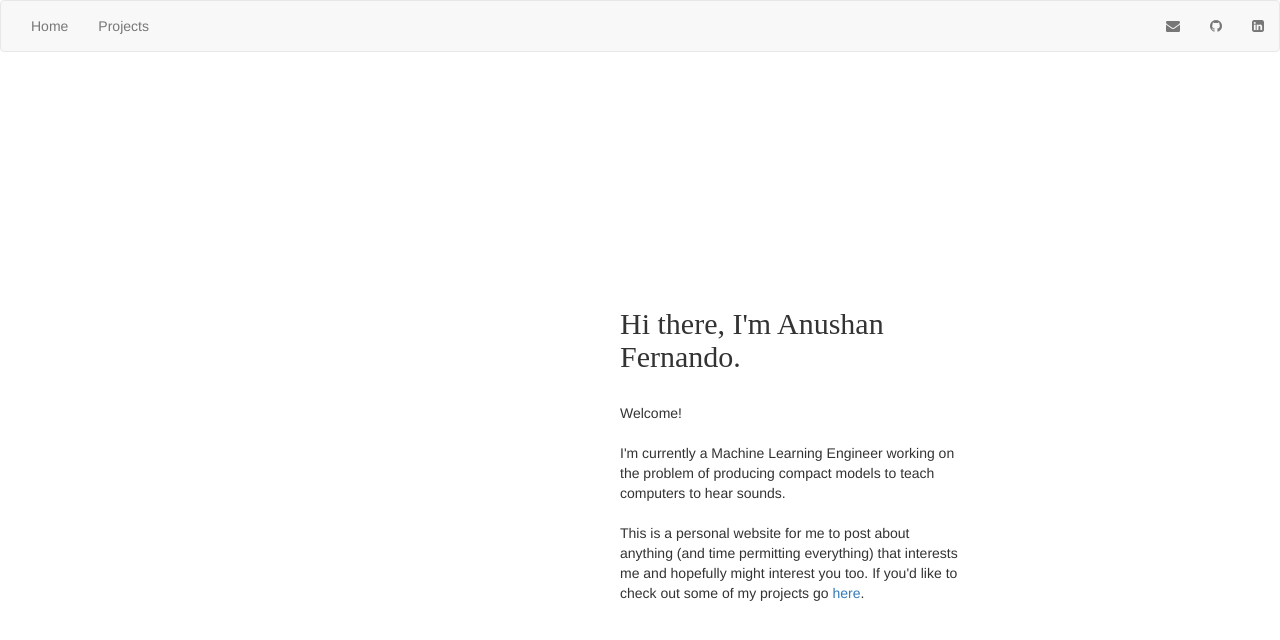
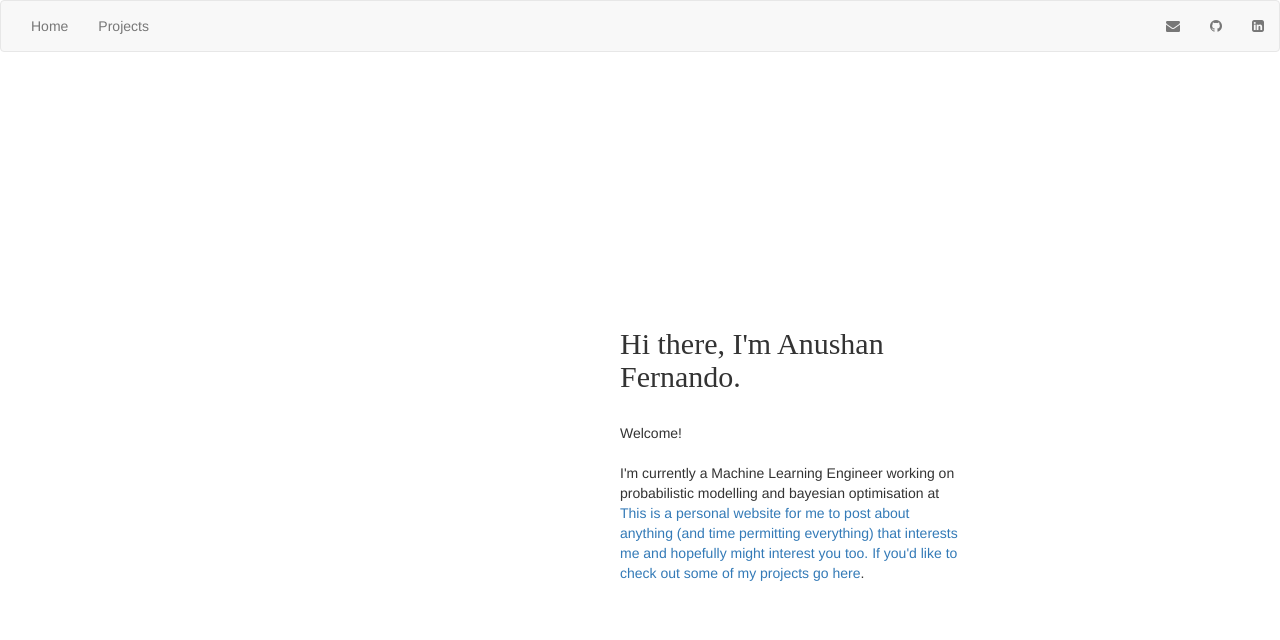
Before and after one commit to Nush395/Nush395.github.io, a Jekyll site: the page built from index.html, in a window 1280 px wide. Shown: the top 640 px of the page. Built offline with Jekyll 4.4.1, drawn with Linux system fonts in a browser that asks for light colours.

Commit message:
Update index.html

```diff
--- a/index.html
+++ b/index.html
@@ -9,8 +9,7 @@
 		Welcome!
 		<br>
 		<br>
-        I'm currently a Machine Learning Engineer working on the problem of producing compact models
-        to teach computers to hear sounds.
+        I'm currently a Machine Learning Engineer working on probabilistic modelling and bayesian optimisation at <a href=https://www.secondmind.ai><Secondmind/a.
         <br>
 		<br>
 		This is a personal website for me to post about anything
```
